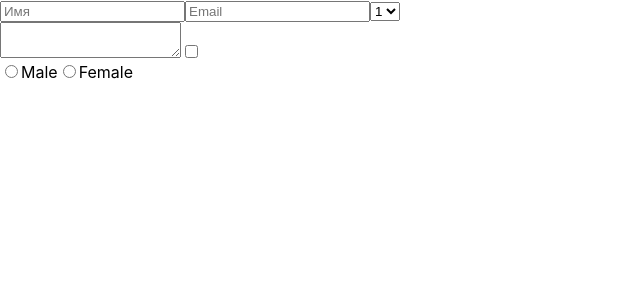
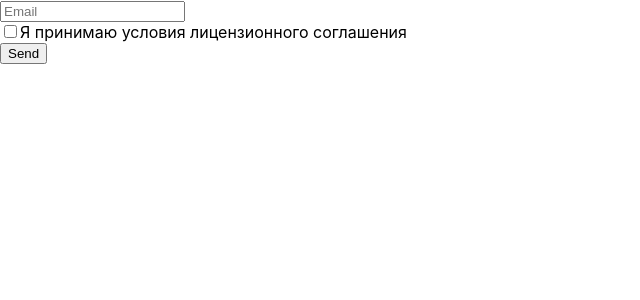
Before and after one commit to baldbugulma/react-lern, a React (Create React App) app: page / in a window 1280 px wide. Shown: the top 300 px of the page, without its empty margins (0-640 px from the left). Built offline with nearby package versions, Linux system fonts and the light colour scheme.

Commit message:
4.4 Задание на создание формы - моя версия

```diff
--- a/src/components/Form.jsx
+++ b/src/components/Form.jsx
@@ -1,82 +1,72 @@
 import React from 'react';
 
 class Form extends React.Component {
+
+  initialState = {
+    email: '',
+    subscription: false
+  };
+
   state = {
-    firstName: '',
-    email: '',
-    message: '',
-    select: '',
-    subscription:false,
-    gender: ''
+     ...this.initialState
+  };
+
+  resetForm = () => {
+    this.setState({ ...this.initialState }); // Сбрасываем состояние формы к исходным значениям
   };
 
   handleChange = (event) => {
-    this.setState({ [event.target.name]: event.target.value });
-  };
+    this.setState({[event.target.name]:event.target.value})
+  }
 
-  validateName = () => {
-    if (this.state.firstName.length < 5) {
-      alert('Введите больше символов в поле "Имя"');
+  handleCheckBox = (event) => {
+    this.setState({[event.target.name] : event.target.checked})
   }
-  };
 
-  handleCheckBox = (event) =>{
-    this.setState({[event.target.name]: event.target.checked })
+  handleSend = () => {
+    if(this.state.email.length < 5){
+      alert('Некорректный эмейл')
+    }
+    else if (this.state.subscription !== true){
+      alert('Нужно принять пользовательское соглашение')
+    }
+    else {
+      alert('Поздравляю с подпиской')
+      this.resetForm();
+    }
   }
 
   render() {
-    const { firstName, email, message, select, subscription } = this.state;
-    return (
+
+    const{subscription, email} = this.state;
+    return(
       <div>
-        <input
-          type="text"
-          name="firstName"
-          placeholder="Имя"
-          value={firstName}
-          onChange={this.handleChange}
-          onBlur={this.validateName}
-        />
-
         <input
         type="email"
         name="email"
-          placeholder="Email"
+        placeholder='Email'
         value={email}
         onChange={this.handleChange}
-          onBlur={this.validateName}
         />
-
-        <select name="select" value={select} onChange={this.handleChange}>
-            <option value="1">1</option>
-            <option value="2">2</option>
-            <option value="3">3</option>
-        </select>
-
-        <br />
-
-        {/* Обновленная текстовая область (textarea) для корректной работы с полем message */}
-        <textarea
-          name="message"
-          value={message}
-          onChange={this.handleChange} // Добавляем обработчик изменения значения
-          onBlur={this.validateName} // Может потребоваться отрегулировать onBlur для textarea в соответствии с вашими требованиями
-        />
-
-        <input
-        type="checkbox"
+        <br/>
+        <label>
+          <input type="checkbox"
           name="subscription"
           checked={subscription}
           onChange={this.handleCheckBox}
           />
+          Я принимаю условия лицензионного соглашения
+        </label>
+        <br/>
+        <button onClick={this.handleSend}>Send</button>
+      </div>
+    )
 
-        <br />
 
-        <input type="radio" name="gender" value="male" onChange={this.handleChange}/>Male
-        <input type="radio" name="gender" value="female" onChange={this.handleChange}/>Female
-      </div>
+  }
 
-    );
-  }
+
+
 }
 
 export { Form };
```
Lines whose indentation alone changed are shown as unchanged.
